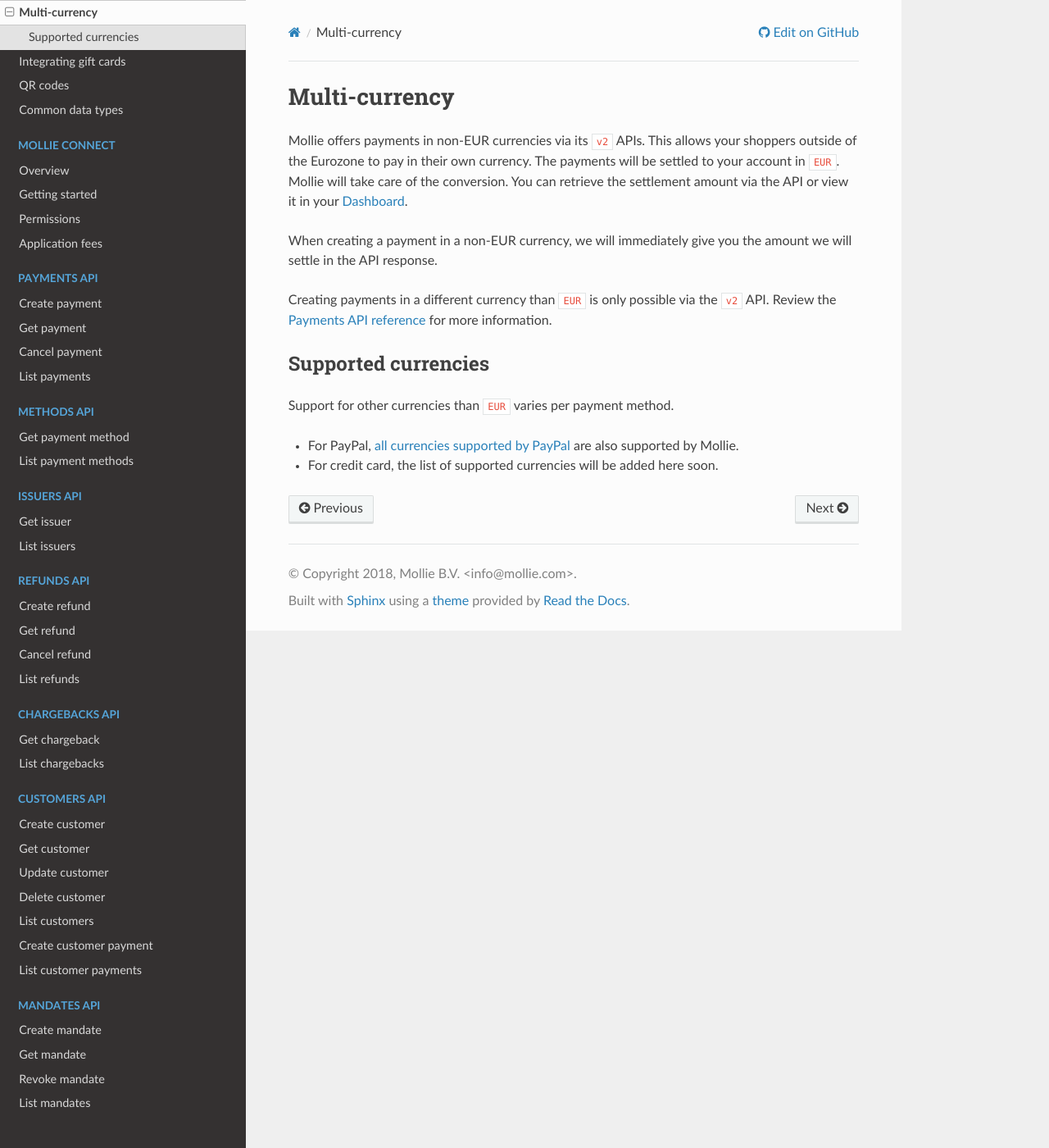
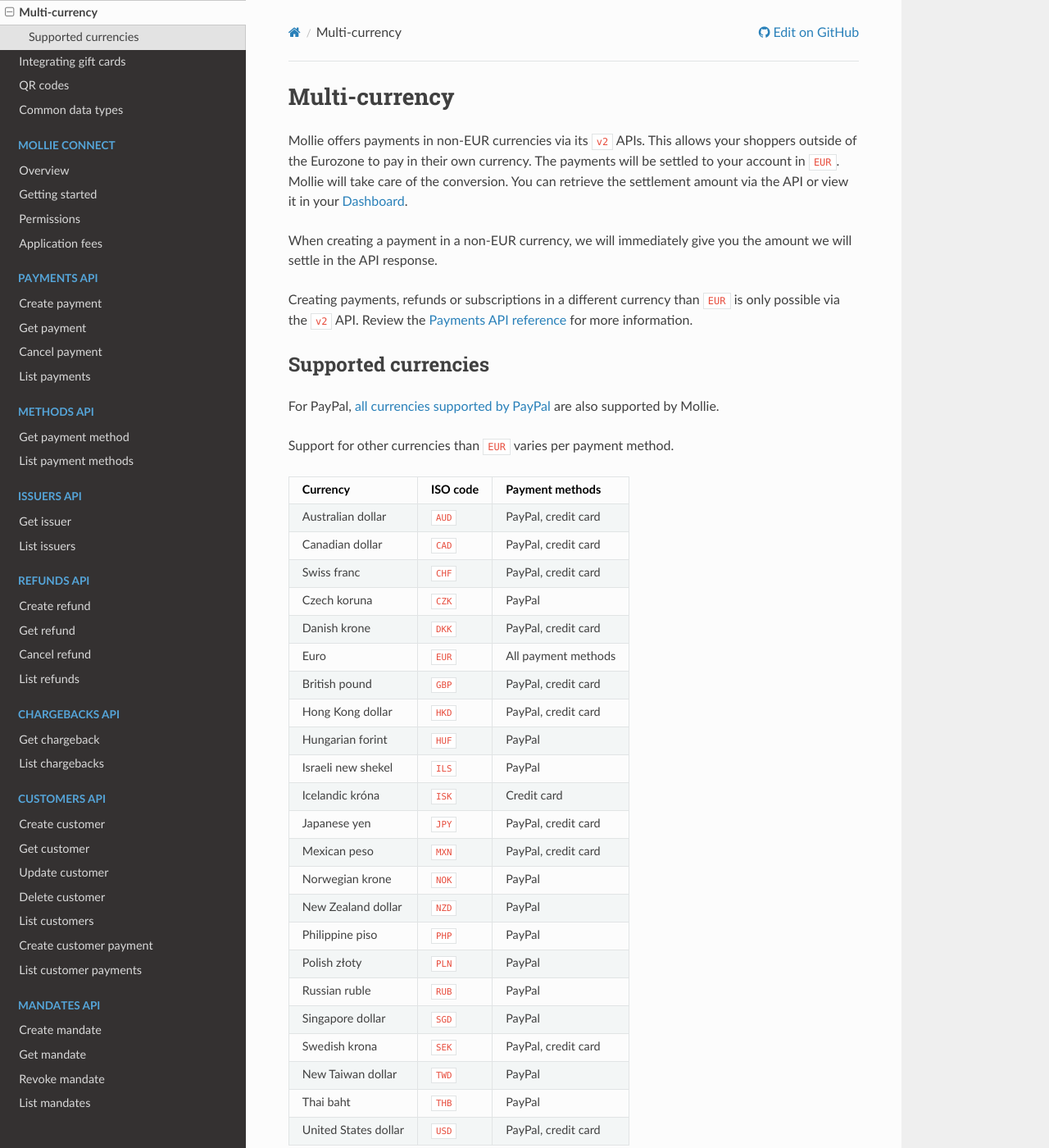
Before and after one commit to zsparal/api-documentation, a Sphinx documentation site: the page built from source/guides/multi-currency.rst, in a window 1280 px wide and 1400 px high. Shown: the whole window at 82% size. Built offline with Sphinx 7.4.7 and the Read the Docs theme 2.0.0, drawn with Linux system fonts in a browser that asks for light colours.

Commit message:
Update documentation on supported currencies

```diff
--- a/source/guides/multi-currency.rst
+++ b/source/guides/multi-currency.rst
@@ -10,13 +10,40 @@
 When creating a payment in a non-EUR currency, we will immediately give you the amount we will settle in the API
 response.
 
-Creating payments in a different currency than ``EUR`` is only possible via the ``v2`` API. Review the
-:ref:`Payments API reference <v2/payments-create>` for more information.
+Creating payments, refunds or subscriptions in a different currency than ``EUR`` is only possible via the ``v2`` API.
+Review the :ref:`Payments API reference <v2/payments-create>` for more information.
 
 Supported currencies
 --------------------
+For PayPal, `all currencies supported by PayPal <https://developer.paypal.com/docs/classic/api/currency_codes/>`_ are
+also supported by Mollie.
+
 Support for other currencies than ``EUR`` varies per payment method.
 
-* For PayPal, `all currencies supported by PayPal <https://developer.paypal.com/docs/classic/api/currency_codes/>`_ are
-  also supported by Mollie.
-* For credit card, the list of supported currencies will be added here soon.
+==================== ======== ===================
+Currency             ISO code  Payment methods
+==================== ======== ===================
+Australian dollar    ``AUD``  PayPal, credit card
+Canadian dollar      ``CAD``  PayPal, credit card
+Swiss franc          ``CHF``  PayPal, credit card
+Czech koruna         ``CZK``  PayPal
+Danish krone         ``DKK``  PayPal, credit card
+Euro                 ``EUR``  All payment methods
+British pound        ``GBP``  PayPal, credit card
+Hong Kong dollar     ``HKD``  PayPal, credit card
+Hungarian forint     ``HUF``  PayPal
+Israeli new shekel   ``ILS``  PayPal
+Icelandic króna      ``ISK``  Credit card
+Japanese yen         ``JPY``  PayPal, credit card
+Mexican peso         ``MXN``  PayPal, credit card
+Norwegian krone      ``NOK``  PayPal
+New Zealand dollar   ``NZD``  PayPal
+Philippine piso      ``PHP``  PayPal
+Polish złoty         ``PLN``  PayPal
+Russian ruble        ``RUB``  PayPal
+Singapore dollar     ``SGD``  PayPal
+Swedish krona        ``SEK``  PayPal, credit card
+New Taiwan dollar    ``TWD``  PayPal
+Thai baht            ``THB``  PayPal
+United States dollar ``USD``  PayPal, credit card
+==================== ======== ===================
```
Also changed, not shown: README.md (+1 -1 lines), 1 other file.
